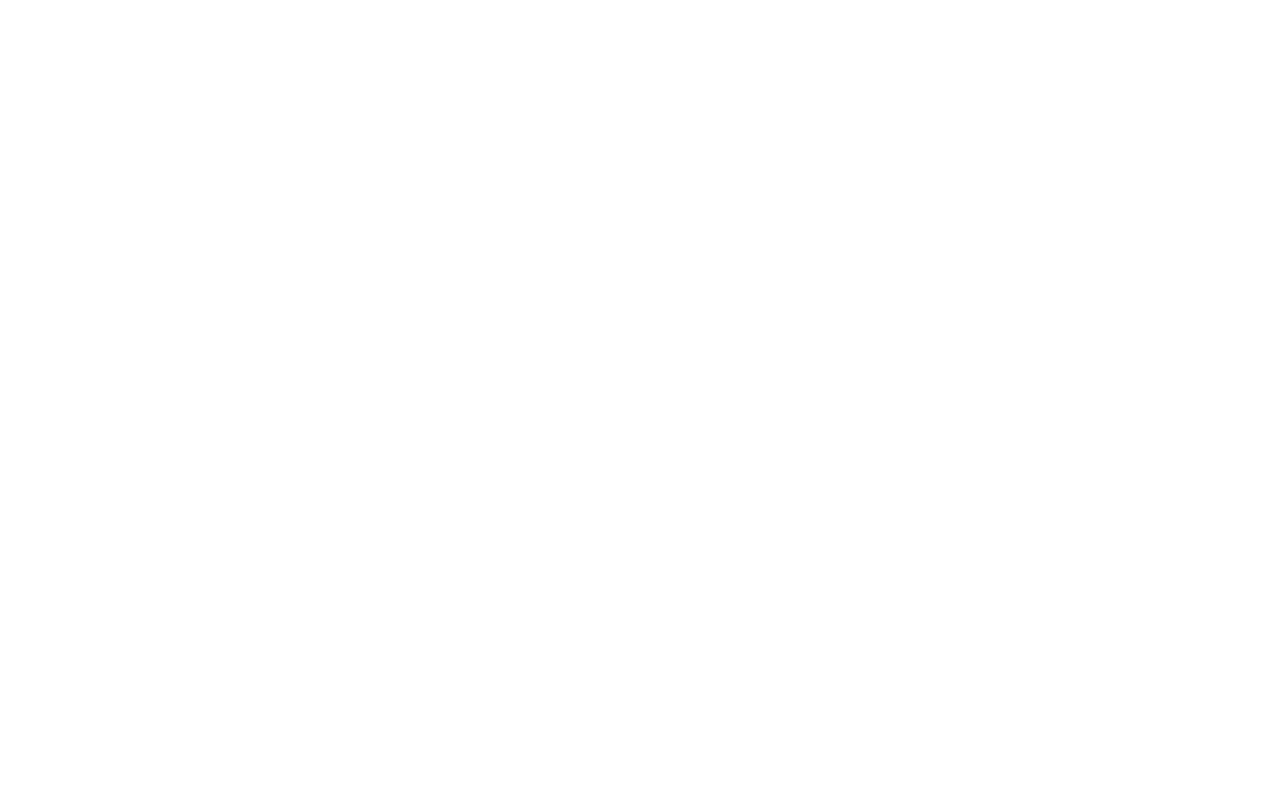
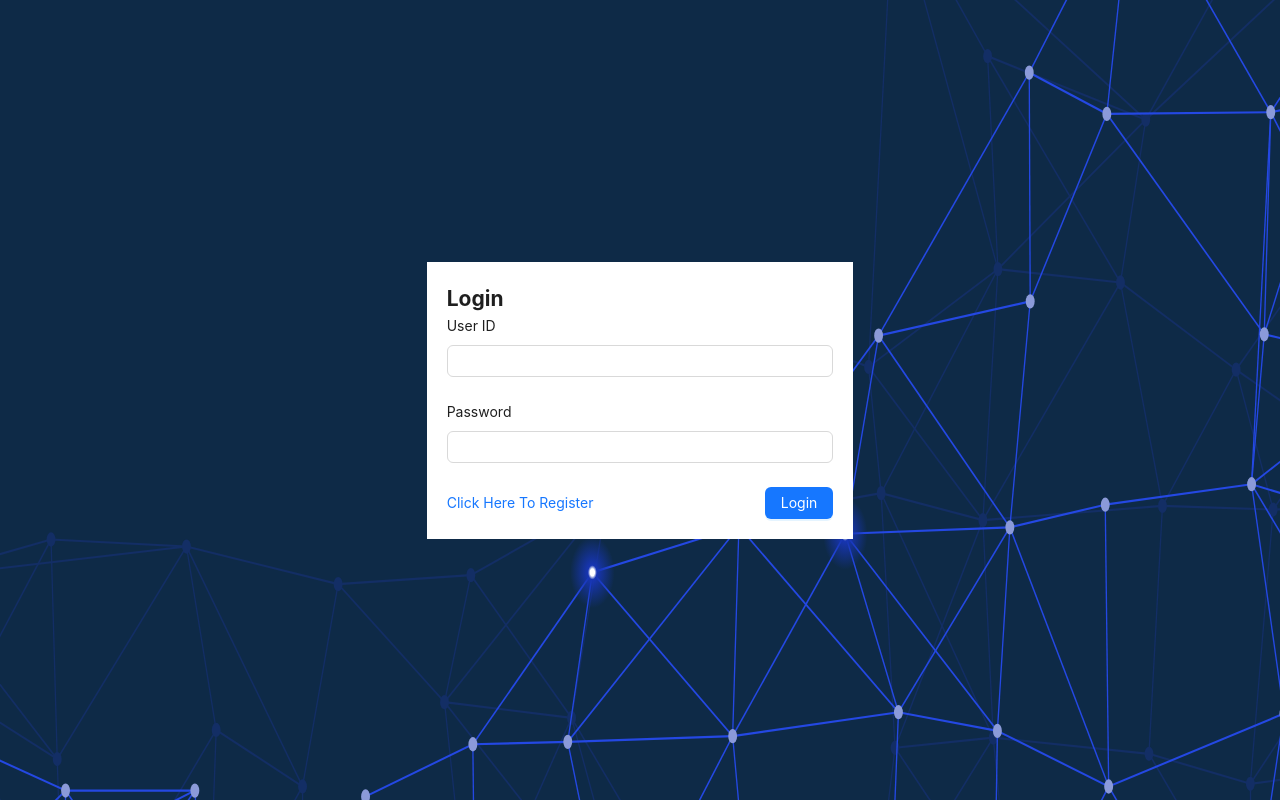
Before and after one commit to IbrahimGazi2022/POS-APP-MERN-STACK, a React (Vite) app in the folder client/: page /login in a window 1280 px wide. Before the commit this address had no page. Built offline with nearby package versions, Linux system fonts and the light colour scheme.

Commit message:
Login Register Component Design  Done

```diff
--- a/client/src/App.jsx
+++ b/client/src/App.jsx
@@ -1,8 +1,9 @@
 import { BrowserRouter, Routes, Route } from 'react-router-dom';
-
 import HomePage from "./pages/HomePage";
 import Items from "./pages/Items";
 import Cart from "./pages/CartPage";
+import Register from "./pages/Register";
+import Login from "./pages/Login";
 
 
 const App = () => {
@@ -13,6 +14,8 @@
           <Route path="/home" element={<HomePage />} />
           <Route path="/cart" element={<Cart />} />
           <Route path="/items" element={<Items />} />
+          <Route path="/register" element={<Register />} />
+          <Route path="/login" element={<Login />} />
         </Routes>
       </BrowserRouter>
     </div>
--- /dev/null
+++ b/client/src/pages/Login.jsx
@@ -0,0 +1,32 @@
+import { Col, Form, Button, Input, Row } from 'antd';
+import { Link } from "react-router-dom";
+import '../resources/authentication.css';
+
+const Login = () => {
+    return (
+        <div className='authentication'>
+            <Row>
+                <Col lg={8} xs={22}>
+                    <Form layout="vertical">
+                        <h2>Login</h2>
+                        <Form.Item name="userId" label="User ID">
+                            <Input />
+                        </Form.Item>
+                        <Form.Item name="password" label="Password">
+                            <Input type='password' />
+                        </Form.Item>
+
+                        <div className="auth-btn">
+                            <Link to='/register'>Click Here To Register</Link>
+                            <Button htmlType="submit" type="primary">
+                                Login
+                            </Button>
+                        </div>
+                    </Form>
+                </Col>
+            </Row>
+        </div>
+    );
+};
+
+export default Login;
--- /dev/null
+++ b/client/src/pages/Register.jsx
@@ -0,0 +1,35 @@
+import { Col, Form, Button, Input, Row } from 'antd';
+import { Link } from "react-router-dom";
+import '../resources/authentication.css';
+
+const Register = () => {
+    return (
+        <div className='authentication'>
+            <Row>
+                <Col lg={8} xs={22}>
+                    <Form layout="vertical">
+                        <h2>Register</h2>
+                        <Form.Item name="name" label="Name">
+                            <Input />
+                        </Form.Item>
+                        <Form.Item name="userId" label="User ID">
+                            <Input />
+                        </Form.Item>
+                        <Form.Item name="password" label="Password">
+                            <Input type='password' />
+                        </Form.Item>
+
+                        <div className="auth-btn">
+                            <Link to='/login'>Already Registed ? Click Here To Login</Link>
+                            <Button htmlType="submit" type="primary">
+                                Register
+                            </Button>
+                        </div>
+                    </Form>
+                </Col>
+            </Row>
+        </div>
+    );
+};
+
+export default Register;
--- /dev/null
+++ b/client/src/resources/authentication.css
@@ -0,0 +1,23 @@
+.authentication {
+    display: flex;
+    align-items: center;
+    height: 100vh;
+    background-image: url('./bg.svg');
+    background-size: 100% 100%;
+}
+
+.authentication .ant-row {
+    width: 100%;
+    justify-content: center !important;
+}
+
+.authentication form {
+    background-color: white;
+    padding: 20px;
+}
+
+.auth-btn {
+    display: flex;
+    justify-content: space-between;
+    align-items: center;
+}
```
Also changed, not shown: client/src/resources/bg.svg (added), 1 other file (tests, documents, lock files or other folders).
